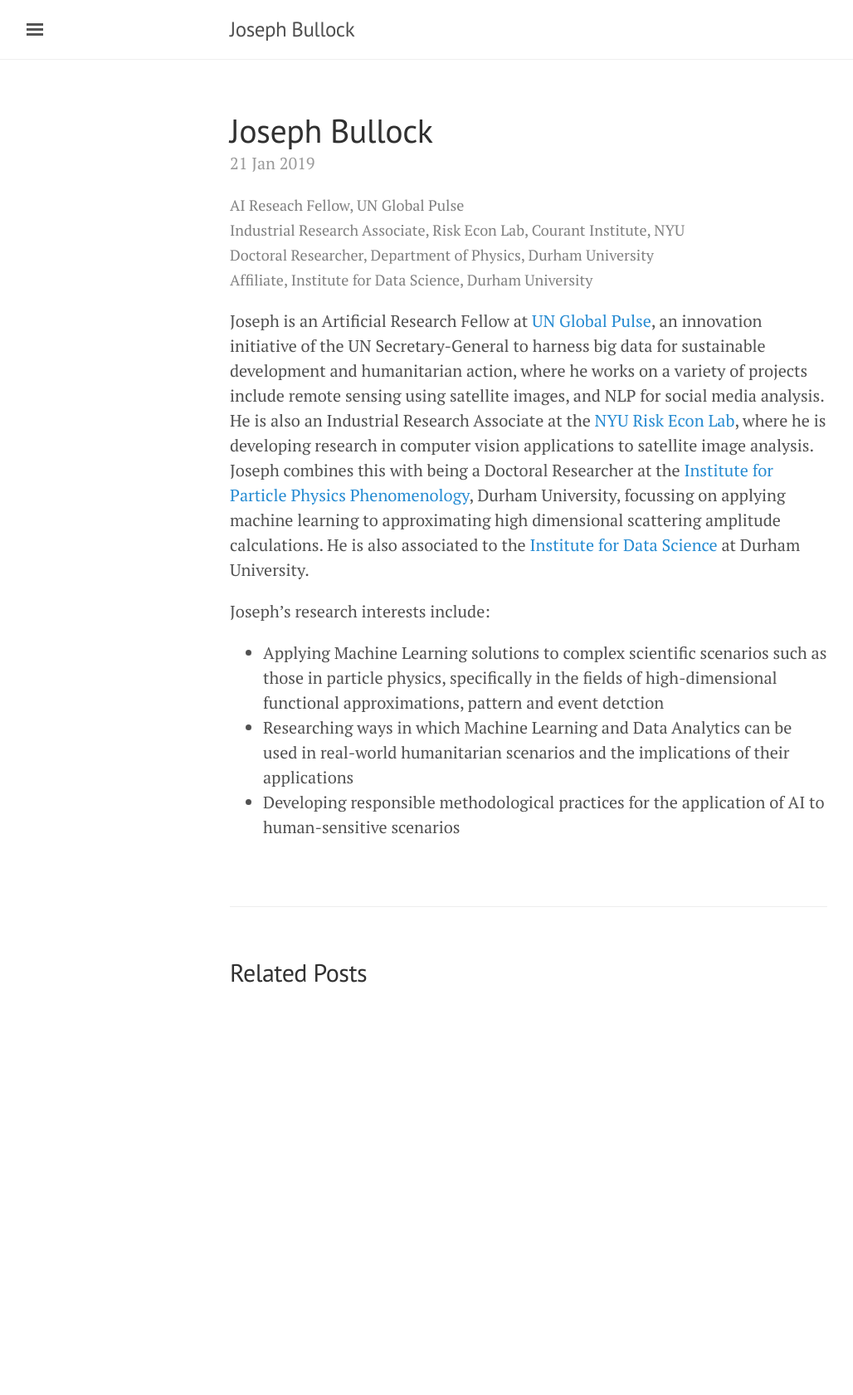
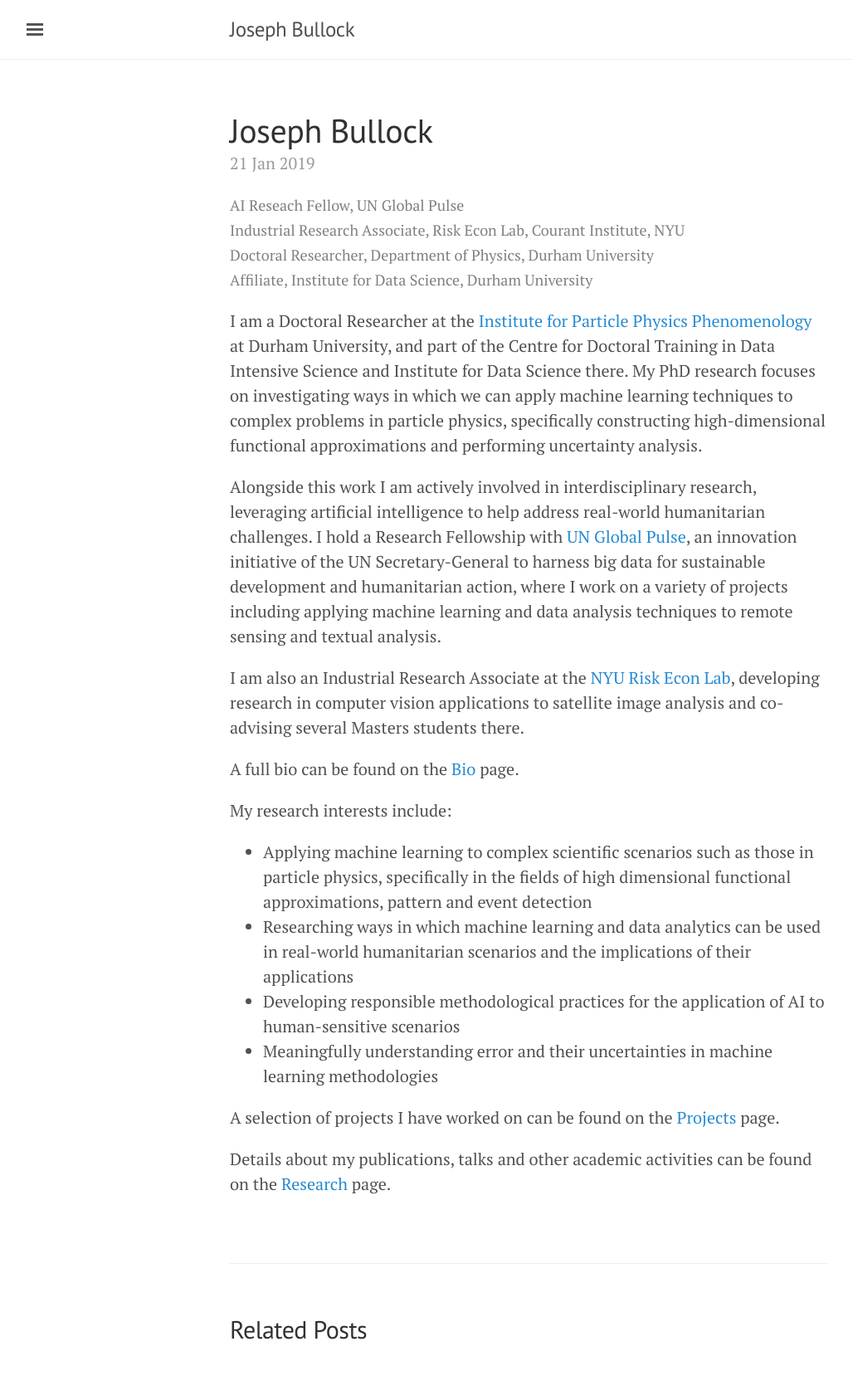
Before and after one commit to JosephPB/josephpb.github.io, a Jekyll site: the page built from _posts/2019-01-21-introducing-UNGA.md, in a window 1280 px wide. Shown: the whole page at 83% size, without its empty margins (3-1031 px from the left). Built offline with Jekyll 4.4.1, drawn with Linux system fonts in a browser that asks for light colours; before the commit the page ends 1251 px from its top, so only the background shows below that.

Commit message:
editing home page

```diff
--- a/_posts/2019-01-21-introducing-UNGA.md
+++ b/_posts/2019-01-21-introducing-UNGA.md
@@ -10,10 +10,21 @@ Doctoral Researcher, Department of Physics, Durham University<br/>
 Affiliate, Institute for Data Science, Durham University<br/>
 </span>
 
-Joseph is an Artificial Research Fellow at [UN Global Pulse](https://www.unglobalpulse.net), an innovation initiative of the UN Secretary-General to harness big data for sustainable development and humanitarian action, where he works on a variety of projects include remote sensing using satellite images, and NLP for social media analysis. He is also an Industrial Research Associate at the [NYU Risk Econ Lab](https://wp.nyu.edu/riskeconlab/), where he is developing research in computer vision applications to satellite image analysis. Joseph combines this with being a Doctoral Researcher at the [Institute for Particle Physics Phenomenology](https://wp.nyu.edu/riskeconlab/), Durham University, focussing on applying machine learning to approximating high dimensional scattering amplitude calculations. He is also associated to the [Institute for Data Science](https://www.dur.ac.uk/idas/) at Durham University.
+I am a Doctoral Researcher at the [Institute for Particle Physics Phenomenology](http://ippp.dur.ac.uk) at Durham University, and part of the Centre for Doctoral Training in Data Intensive Science and Institute for Data Science there. My PhD research focuses on investigating ways in which we can apply machine learning techniques to complex problems in particle physics, specifically constructing high-dimensional functional approximations and performing uncertainty analysis.
 
-Joseph's research interests include:
+Alongside this work I am actively involved in interdisciplinary research, leveraging artificial intelligence to help address real-world humanitarian challenges. I hold a Research Fellowship with [UN Global Pulse](https://www.beta.unglobalpulse.org), an innovation initiative of the UN Secretary-General to harness big data for sustainable development and humanitarian action, where I work on a variety of projects including applying machine learning and data analysis techniques to remote sensing and textual analysis.
 
-- Applying Machine Learning solutions to complex scientific scenarios such as those in particle physics, specifically in the fields of high-dimensional functional approximations, pattern and event detction
-- Researching ways in which Machine Learning and Data Analytics can be used in real-world humanitarian scenarios and the implications of their applications
+I am also an Industrial Research Associate at the [NYU Risk Econ Lab](https://wp.nyu.edu/riskeconlab/), developing research in computer vision applications to satellite image analysis and co-advising several Masters students there.
+
+A full bio can be found on the [Bio](https://josephpb.github.io/bio) page.
+
+My research interests include:
+
+- Applying machine learning to complex scientific scenarios such as those in particle physics, specifically in the fields of high dimensional functional approximations, pattern and event detection
+- Researching ways in which machine learning and data analytics can be used in real-world humanitarian scenarios and the implications of their applications
 - Developing responsible methodological practices for the application of AI to human-sensitive scenarios
+- Meaningfully understanding error and their uncertainties in machine learning methodologies
+
+A selection of projects I have worked on can be found on the [Projects](https://josephpb.github.io/projects) page.
+
+Details about my publications, talks and other academic activities can be found on the [Research](https://josephpb.github.io/research) page.
```
